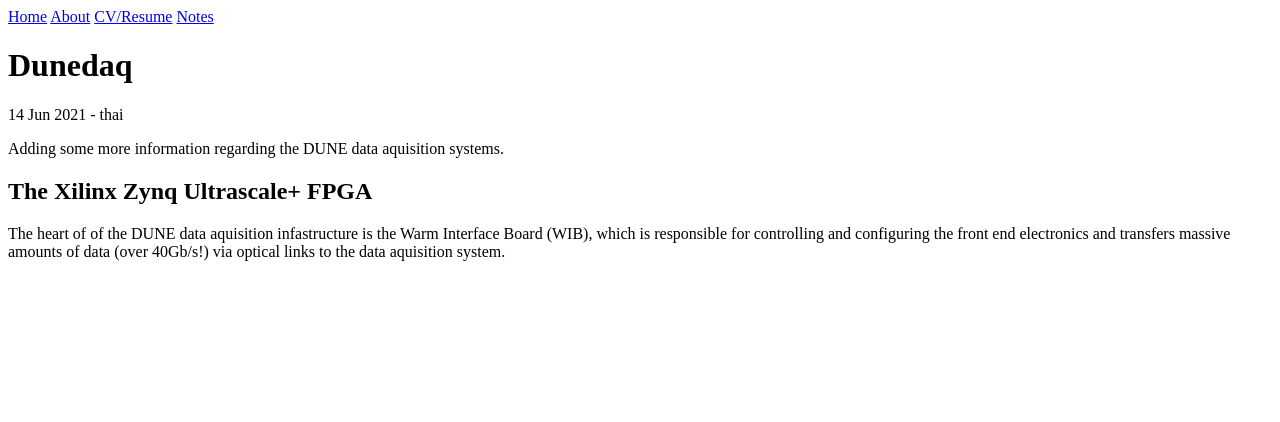
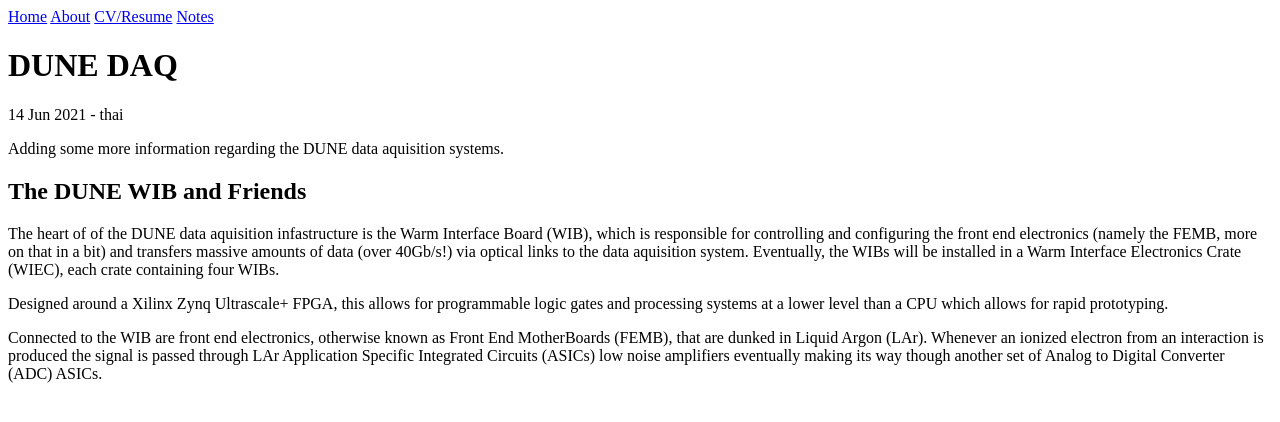
Before and after one commit to thaihangchung7/thaihangchung7.github.io, a Jekyll site: the page built from _posts/2021-6-14-DuneDaq.md, in a window 1280 px wide. Shown: the top 422 px of the page. Built offline with Jekyll 4.4.1, drawn with Linux system fonts in a browser that asks for light colours.

Commit message:
Updating note title names

```diff
--- a/_posts/2021-6-14-DuneDaq.md
+++ b/_posts/2021-6-14-DuneDaq.md
@@ -1,9 +1,15 @@
 ---
 layout: notes
 author: thai
+title: DUNE DAQ
 ---
 
 Adding some more information regarding the DUNE data aquisition systems.
 
-## The Xilinx Zynq Ultrascale+ FPGA
-The heart of of the DUNE data aquisition infastructure is the Warm Interface Board (WIB), which is responsible for controlling and configuring the front end electronics and transfers massive amounts of data (over 40Gb/s!) via optical links to the data aquisition system.
+## The DUNE WIB and Friends
+The heart of of the DUNE data aquisition infastructure is the Warm Interface Board (WIB), which is responsible for controlling and configuring the front end electronics (namely the FEMB, more on that in a bit) and transfers massive amounts of data (over 40Gb/s!) via optical links to the data aquisition system. Eventually, the WIBs will be installed in a Warm Interface Electronics Crate (WIEC), each crate containing four WIBs.
+
+Designed around a Xilinx Zynq Ultrascale+ FPGA, this allows for programmable logic gates and processing systems at a lower level than a CPU which allows for rapid prototyping.
+
+
+Connected to the WIB are front end electronics, otherwise known as Front End MotherBoards (FEMB), that are dunked in Liquid Argon (LAr). Whenever an ionized electron from an interaction is produced the signal is passed through LAr Application Specific Integrated Circuits (ASICs) low noise amplifiers eventually making its way though another set of Analog to Digital Converter (ADC) ASICs.
--- a/index.html
+++ b/index.html
@@ -2,7 +2,3 @@
 layout: terminal
 title: Home
 ---
-<h1>{{ "Hi there, I'm Thai"}}</h1>
-
-Site under constructing.
-Built with <a href=https://jekyllrb.com/>Jekyll</a>!
```
Also changed, not shown: _posts/2021-6-12-New_Site.md (+1 -0 lines), _posts/2021-6-13-DUNE.md (+1 -0 lines).
